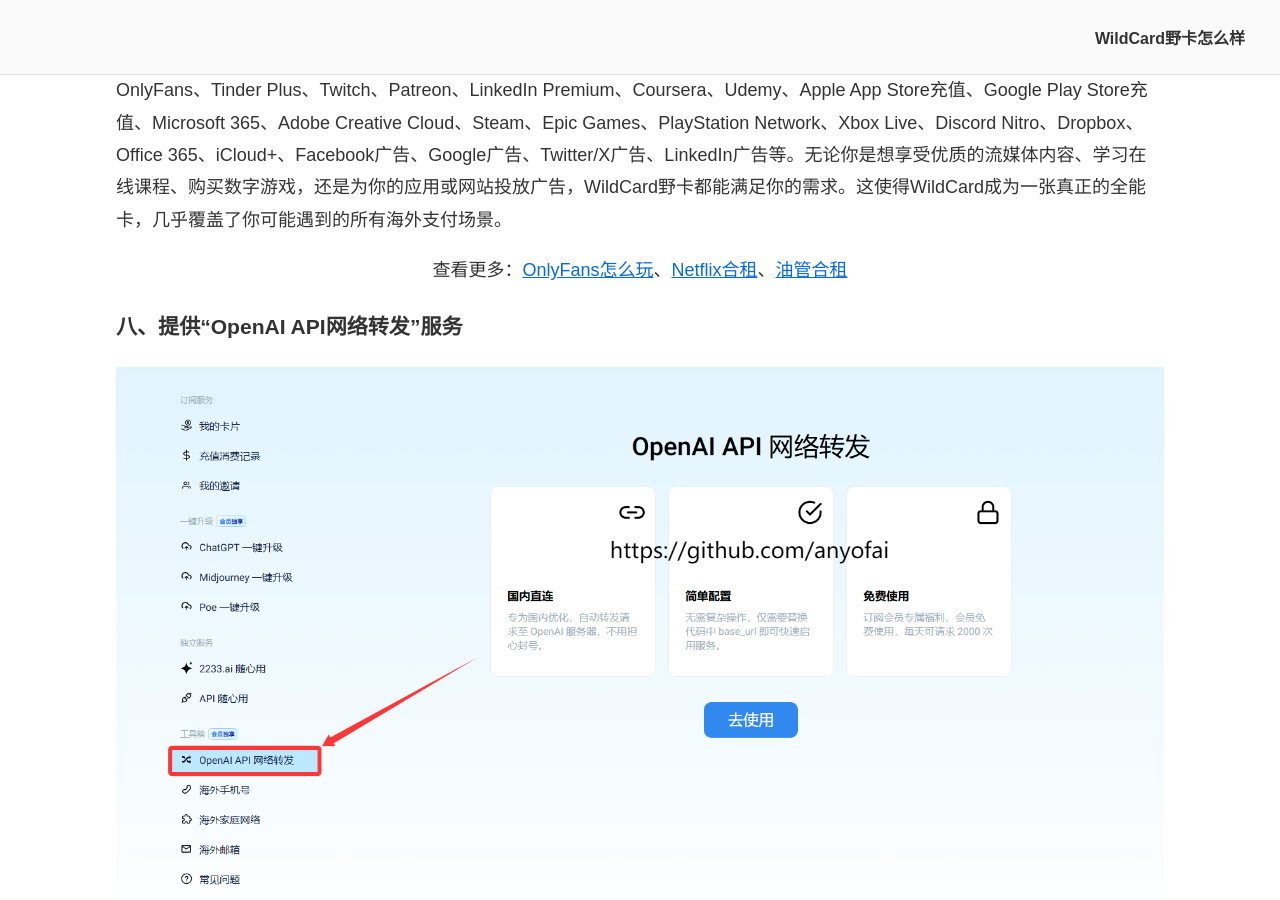
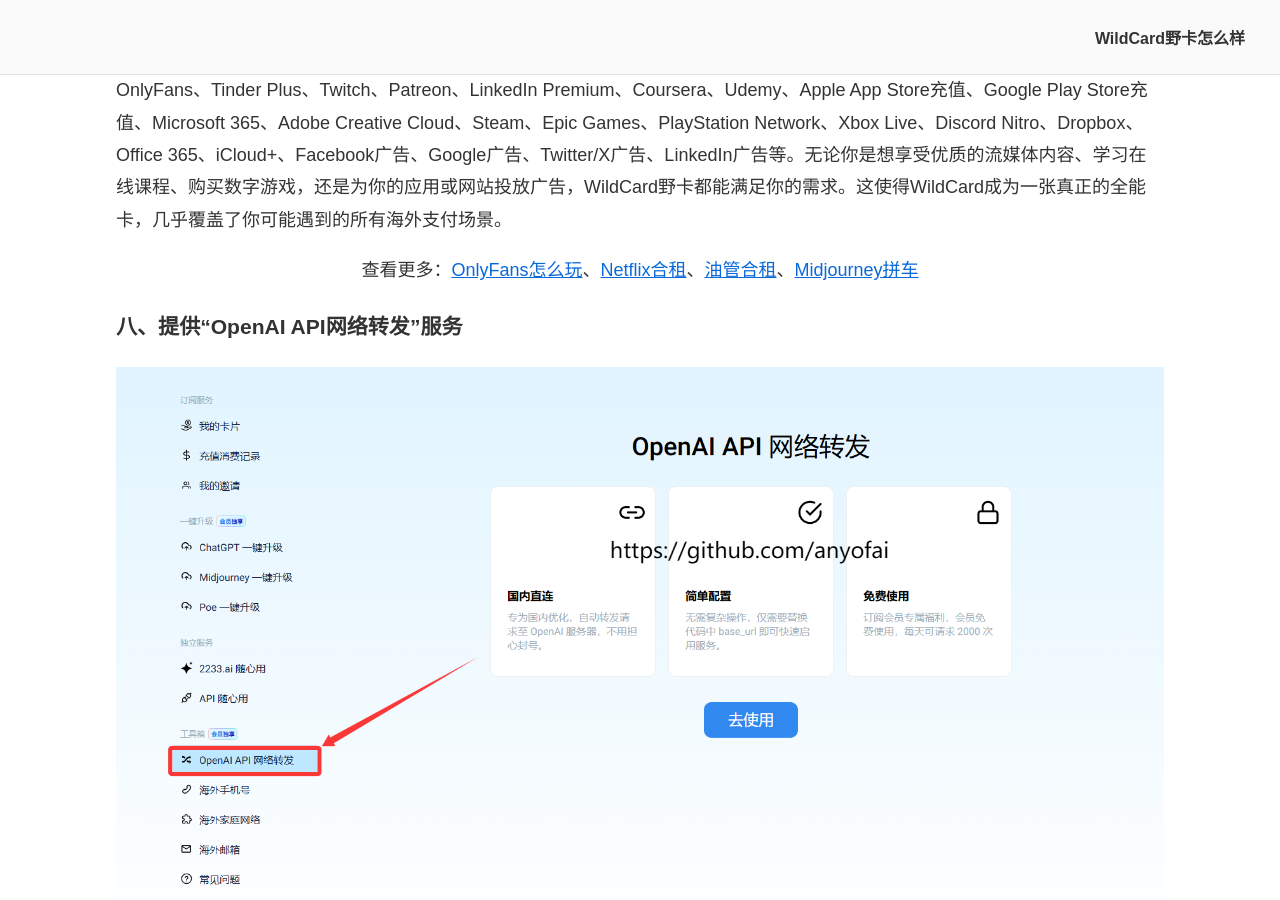
Before and after one commit to anyofai/anyofai.github.io, a Jekyll site: the page built from index.md, in a window 1280 px wide and 900 px high, scrolled down 16938 px. Built offline with Jekyll 4.4.1, drawn with Linux system fonts in a browser that asks for light colours.

Commit message:
Update index.md

```diff
--- a/index.md
+++ b/index.md
@@ -191,7 +191,7 @@
 
 WildCard野卡虚拟信用卡的用途远不止于AI工具会员的订阅，它还能帮你订阅各种流媒体和社交平台的会员服务。它支持的平台包括但不限于：Netflix、Disney+、Hulu、HBO Max、Amazon Prime Video、YouTube Premium、Spotify Premium、Apple Music、OnlyFans、Tinder Plus、Twitch、Patreon、LinkedIn Premium、Coursera、Udemy、Apple App Store充值、Google Play Store充值、Microsoft 365、Adobe Creative Cloud、Steam、Epic Games、PlayStation Network、Xbox Live、Discord Nitro、Dropbox、Office 365、iCloud+、Facebook广告、Google广告、Twitter/X广告、LinkedIn广告等。无论你是想享受优质的流媒体内容、学习在线课程、购买数字游戏，还是为你的应用或网站投放广告，WildCard野卡都能满足你的需求。这使得WildCard成为一张真正的全能卡，几乎覆盖了你可能遇到的所有海外支付场景。
 
-<p align="center">查看更多：<a href="https://github.com/anyofai/onlyfans">OnlyFans怎么玩</a>、<a href="https://github.com/anyofai/netflix-hezu">Netflix合租</a>、<a href="https://github.com/anyofai/youtube-premium">油管合租</a></p>
+<p align="center">查看更多：<a href="https://github.com/anyofai/onlyfans">OnlyFans怎么玩</a>、<a href="https://github.com/anyofai/netflix-hezu">Netflix合租</a>、<a href="https://github.com/anyofai/youtube-premium">油管合租</a>、<a href="https://github.com/anyofai/midjourney-hezu">Midjourney拼车</a></p>
 
 ### 八、提供“OpenAI API网络转发”服务
 
```
